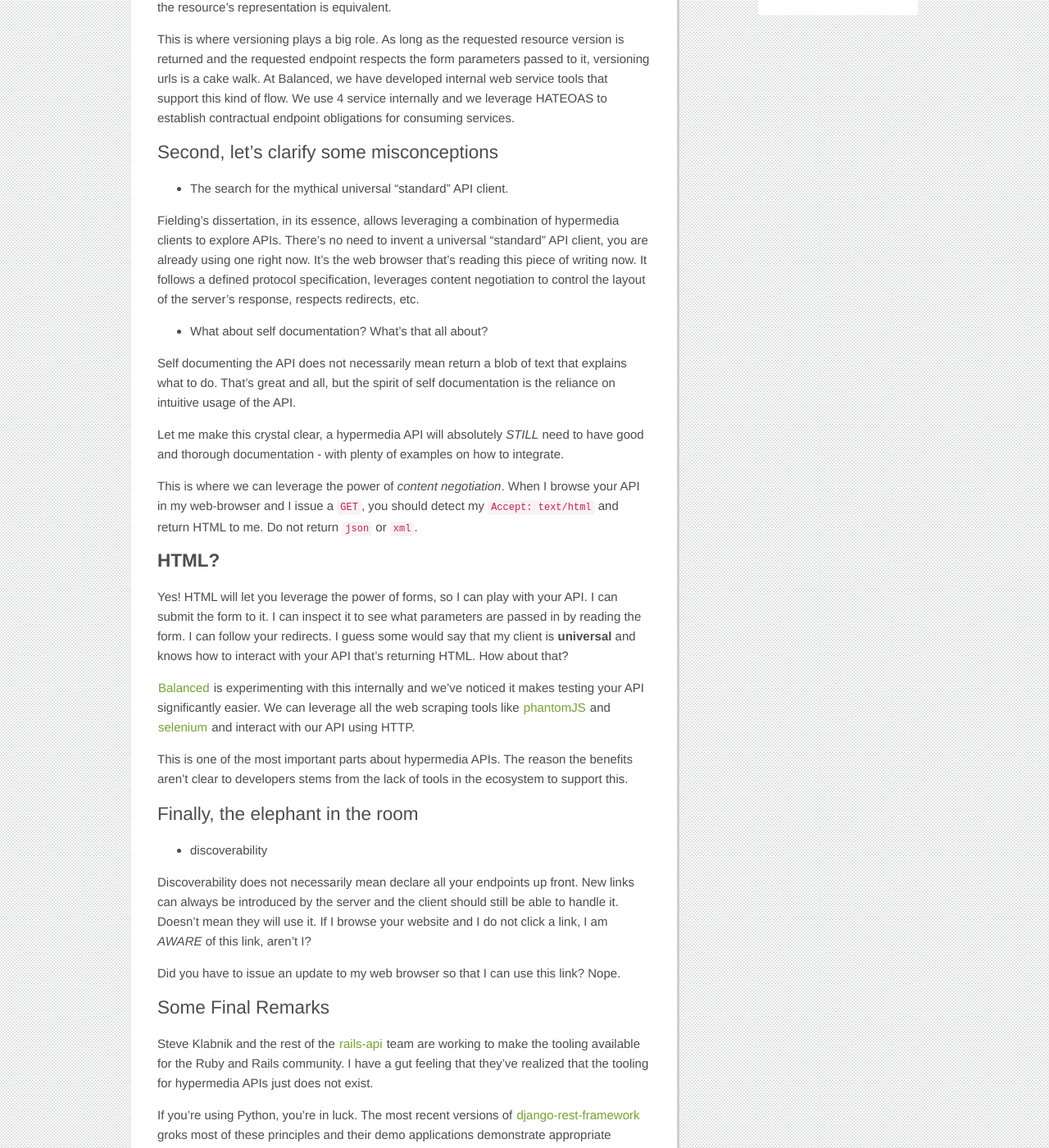
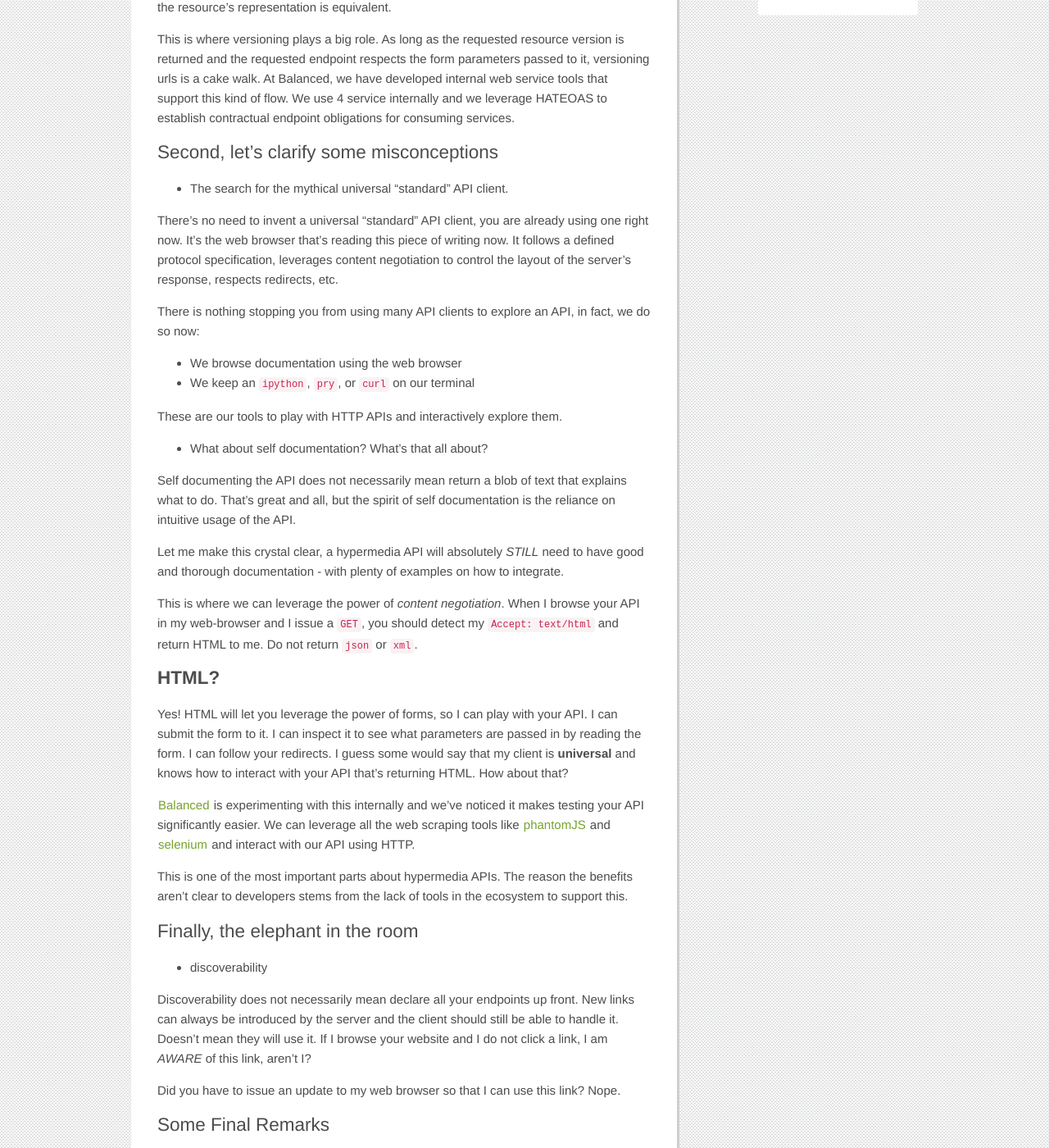
Before and after one commit to balanced/balanced.github.com, a Jekyll site: the page built from _posts/2012-12-21-restful-hypermedia-apis.md, in a window 1280 px wide and 1400 px high, scrolled down 870 px. Shown: the whole window at 82% size. Built offline with Jekyll 4.4.1, drawn with Linux system fonts in a browser that asks for light colours; nearby versions of some CDN libraries; library files that are not in the unit come from our copies; Markdown is read by kramdown in place of the engine named in the settings; comment, search, counter and statistics services are not loaded; some of the changed text lies outside the part shown.

Commit message:
final touches

```diff
--- a/_posts/2012-12-21-restful-hypermedia-apis.md
+++ b/_posts/2012-12-21-restful-hypermedia-apis.md
@@ -47,13 +47,20 @@ to establish contractual endpoint obligations for consuming services.
 
 * The search for the mythical universal "standard" API client.
 
-Fielding's dissertation, in its essence, allows leveraging a
-combination of hypermedia clients to explore APIs. There's no need to
-invent a universal "standard" API client, you are already using one
-right now. It's the web browser that's reading this piece of writing
-now. It follows a defined protocol specification, leverages content
-negotiation to control the layout of the server's response, respects
-redirects, etc.
+There's no need to invent a universal "standard" API client, you are
+already using one right now. It's the web browser that's reading this
+piece of writing now. It follows a defined protocol specification,
+leverages content negotiation to control the layout of the server's
+response, respects redirects, etc.
+
+There is nothing stopping you from using many API clients to explore
+an API, in fact, we do so now:
+
+ - We browse documentation using the web browser
+ - We keep an `ipython`, `pry`, or `curl` on our terminal
+
+These are our tools to play with HTTP APIs and interactively explore
+them.
 
 * What about self documentation? What's that all about?
 
@@ -81,8 +88,10 @@ that?
 
 [Balanced](https://balancedpayments.com) is experimenting with this
 internally and we've noticed it makes testing your API significantly
-easier. We can leverage all the web scraping tools like [phantomJS]()
-and [selenium]() and interact with our API using HTTP.
+easier. We can leverage all the web scraping tools like
+[phantomJS](http://phantomjs.org/) and
+[selenium](http://seleniumhq.org/) and interact with our API using
+HTTP.
 
 This is one of the most important parts about hypermedia APIs. The
 reason the benefits aren't clear to developers stems from the lack of
@@ -110,9 +119,15 @@ a gut feeling that they've realized that the tooling for hypermedia
 APIs just does not exist.
 
 If you're using Python, you're in luck. The most recent versions of
-[django-rest-framework]() groks most of these principles and their demo
-applications demonstrate appropriate hypermedia APIs principles.
+[django-rest-framework](http://django-rest-framework.org/) groks most
+of these principles and their demo applications demonstrate
+appropriate hypermedia APIs principles.
 
-If you're interested in some of the tooling that Balanced has
-experimented with internally, let us know! Open up an issue on Github
+If you're interested in some of the tooling that
+[Balanced](https://balancedpayments.com) has experimented with
+internally, let us know!
+[Open up an issue on Github](https://github.com/balanced/balanced-api/issues)
 and we'll keep you updated on our progress of open sourcing it.
+
+You can reach me on twitter (https://twitter/mahmoudimus) or email me:
+m [@] balancedpayments.
```
